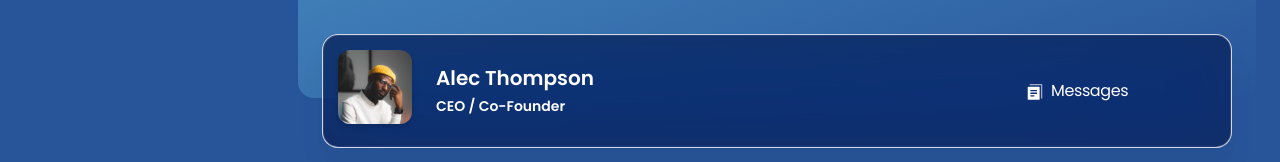
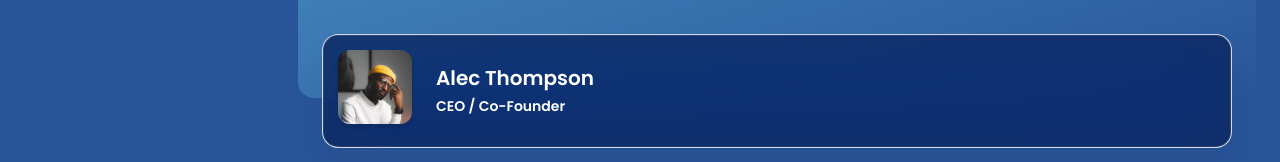
Before and after one commit to falkayadev/mvc-test, a website: page src/admin/pages/profile.html in a window 1280 px wide. Shown: the part 226-388 px from the top of the page. Drawn offline with nearby package versions, Linux system fonts and the light colour scheme.

Commit message:
chatbox section removed

```diff
--- a/src/admin/pages/profile.html
+++ b/src/admin/pages/profile.html
@@ -403,66 +403,6 @@
                 </p>
               </div>
             </div>
-            <div
-              class="w-full max-w-full px-3 mx-auto mt-4 sm:my-auto sm:mr-0 md:w-1/2 md:flex-none lg:w-4/12"
-            >
-              <div class="relative right-0">
-                <ul
-                  class="relative flex flex-wrap p-1 list-none bg-transparent rounded-xl"
-                  role="tablist"
-                >
-                  <li class="z-30 flex-auto text-center">
-                    <a
-                      class="z-30 block w-full px-0 py-1 mb-0 border-0 rounded-lg ease-soft-in-out bg-inherit text-primary-2"
-                      nav-link
-                      href="javascript:;"
-                      onclick="chatOpenBtn()"
-                      role="tab"
-                      aria-selected="false"
-                    >
-                      <svg
-                        class="text-primary-2"
-                        width="16px"
-                        height="16px"
-                        viewBox="0 0 40 44"
-                        version="1.1"
-                        xmlns="http://www.w3.org/2000/svg"
-                        xmlns:xlink="http://www.w3.org/1999/xlink"
-                      >
-                        <title>document</title>
-                        <g
-                          stroke="none"
-                          stroke-width="1"
-                          fill="none"
-                          fill-rule="evenodd"
-                        >
-                          <g
-                            transform="translate(-1870.000000, -591.000000)"
-                            fill="#FFFFFF"
-                            fill-rule="nonzero"
-                          >
-                            <g transform="translate(1716.000000, 291.000000)">
-                              <g transform="translate(154.000000, 300.000000)">
-                                <path
-                                  class="fill-white"
-                                  d="M40,40 L36.3636364,40 L36.3636364,3.63636364 L5.45454545,3.63636364 L5.45454545,0 L38.1818182,0 C39.1854545,0 40,0.814545455 40,1.81818182 L40,40 Z"
-                                  opacity="0.603585379"
-                                ></path>
-                                <path
-                                  class="fill-white"
-                                  d="M30.9090909,7.27272727 L1.81818182,7.27272727 C0.814545455,7.27272727 0,8.08727273 0,9.09090909 L0,41.8181818 C0,42.8218182 0.814545455,43.6363636 1.81818182,43.6363636 L30.9090909,43.6363636 C31.9127273,43.6363636 32.7272727,42.8218182 32.7272727,41.8181818 L32.7272727,9.09090909 C32.7272727,8.08727273 31.9127273,7.27272727 30.9090909,7.27272727 Z M18.1818182,34.5454545 L7.27272727,34.5454545 L7.27272727,30.9090909 L18.1818182,30.9090909 L18.1818182,34.5454545 Z M25.4545455,27.2727273 L7.27272727,27.2727273 L7.27272727,23.6363636 L25.4545455,23.6363636 L25.4545455,27.2727273 Z M25.4545455,20 L7.27272727,20 L7.27272727,16.3636364 L25.4545455,16.3636364 L25.4545455,20 Z"
-                                ></path>
-                              </g>
-                            </g>
-                          </g>
-                        </g>
-                      </svg>
-                      <span class="ml-1 text-white">Messages</span>
-                    </a>
-                  </li>
-                </ul>
-              </div>
-            </div>
           </div>
         </div>
       </div>
```
